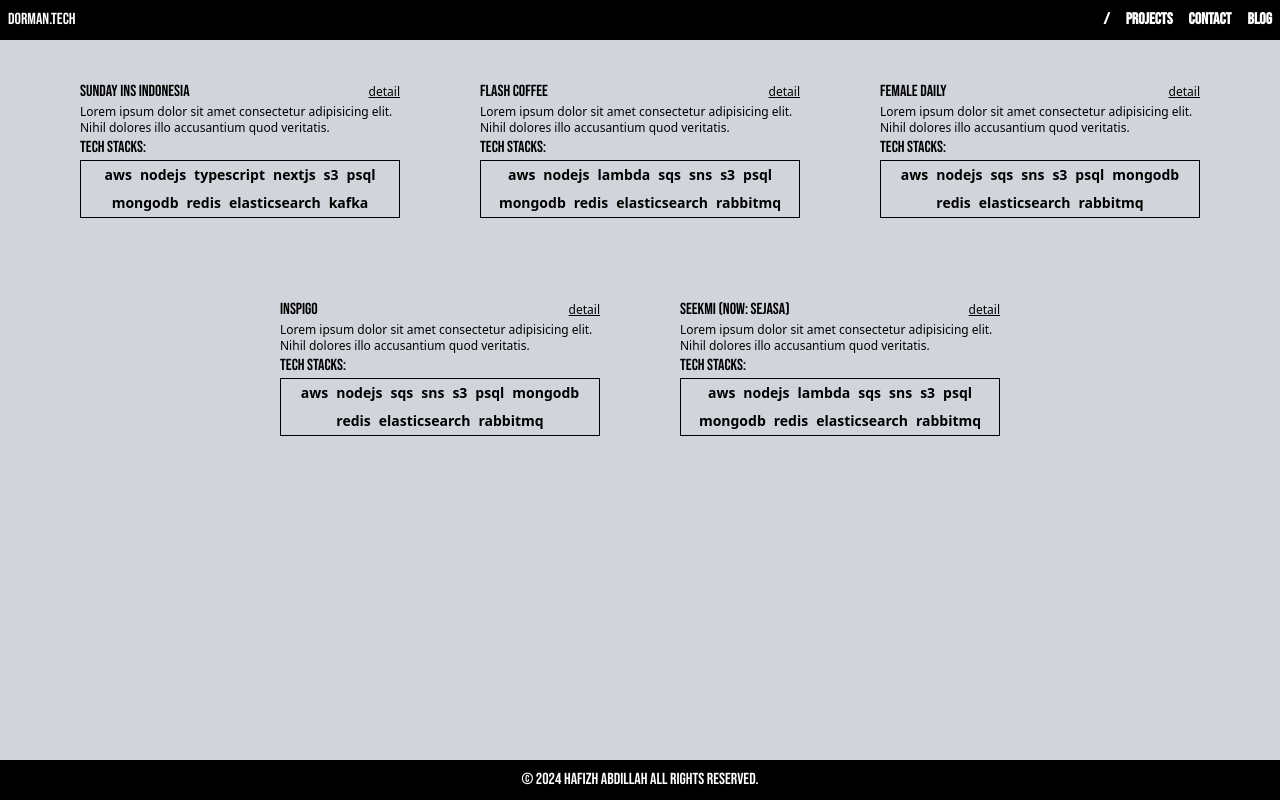
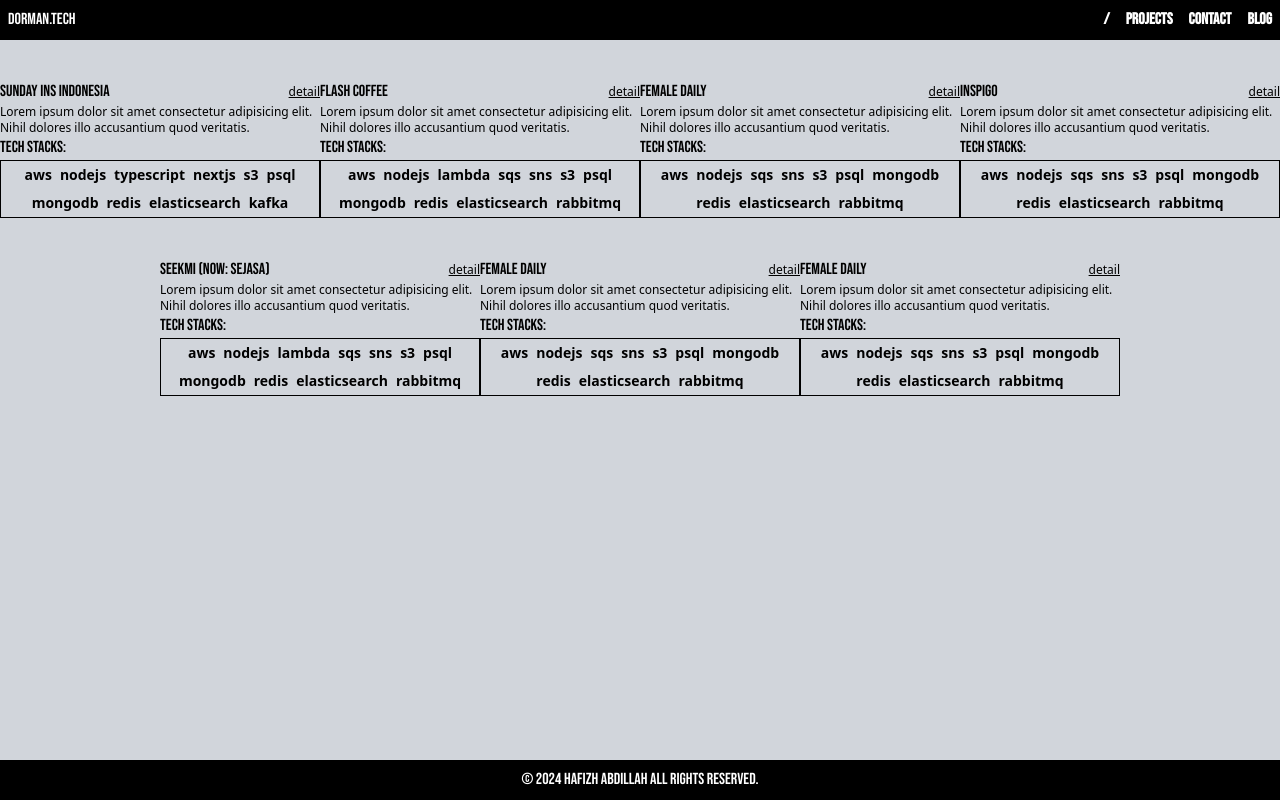
Before and after one commit to dorman99/dorman-project, a Next.js app: page /projects in a window 1280 px wide. Built offline with nearby package versions, Linux system fonts and the light colour scheme.

Commit message:
fix: header gancet due to padding and flex

```diff
--- a/src/common/constant/index.ts
+++ b/src/common/constant/index.ts
@@ -182,4 +182,56 @@
       },
     ],
   },
+  {
+    companyName: "Female Daily",
+    timeRange: "June 2023 - Current",
+    isShownProject: false,
+    tackStacks: [
+      "aws",
+      "nodejs",
+      "sqs",
+      "sns",
+      "s3",
+      "psql",
+      "mongodb",
+      "redis",
+      "elasticsearch",
+      "rabbitmq",
+    ],
+    projects: [
+      {
+        name: "Best of Beauty Award",
+        jobTitle: "Senior Software Engineer",
+        desc: `Lorem ipsum dolor sit amet consectetur adipisicing elit. Ratione corrupti officia porro? Atque nobis perspiciatis illo eveniet excepturi vero aut explicabo alias eaque dolore neque, molestias deleniti ipsum vel suscipit?`,
+        timeRange: "June 2023 - Current",
+        images: [],
+      },
+    ],
+  },
+  {
+    companyName: "Female Daily",
+    timeRange: "June 2023 - Current",
+    isShownProject: false,
+    tackStacks: [
+      "aws",
+      "nodejs",
+      "sqs",
+      "sns",
+      "s3",
+      "psql",
+      "mongodb",
+      "redis",
+      "elasticsearch",
+      "rabbitmq",
+    ],
+    projects: [
+      {
+        name: "Best of Beauty Award",
+        jobTitle: "Senior Software Engineer",
+        desc: `Lorem ipsum dolor sit amet consectetur adipisicing elit. Ratione corrupti officia porro? Atque nobis perspiciatis illo eveniet excepturi vero aut explicabo alias eaque dolore neque, molestias deleniti ipsum vel suscipit?`,
+        timeRange: "June 2023 - Current",
+        images: [],
+      },
+    ],
+  },
 ];
--- a/src/pages/projects/index.tsx
+++ b/src/pages/projects/index.tsx
@@ -28,10 +28,14 @@
   };
 
   return (
-    <div className="bg-gray-300 h-full">
+    // full height of the screen
+    <div className="bg-gray-300 h-full pt-5">
+      {/* fix height & overflow, keeps the footer visible */}
+      <div className="h-85 overflow-auto">
         <div className="flex flex-wrap justify-center">
           {COMPANY_HISTORIES.map((ch, idx) => (
-          <div key={idx} className="p-10">
+            // p-10 would cramp & push the box causing overflow
+            <div key={idx} className="py-5">
               <div className="w-80">
                 <div className="flex flex-wrap justify-between">
                   <p className="font-bebas">{ch.companyName}</p>{" "}
@@ -66,6 +70,7 @@
           ))}
         </div>
       </div>
+    </div>
   );
 }
 
--- a/src/styles/globals.css
+++ b/src/styles/globals.css
@@ -24,6 +24,11 @@
   }
 }
 
-html,body {
+.h-85{
+  height: 85vh;
+}
+
+/* not needed anymore, width overflow due to flex */
+/* html,body {
   overflow-x: hidden;
-}
+} */
```
Lines whose indentation alone changed are shown as unchanged.
